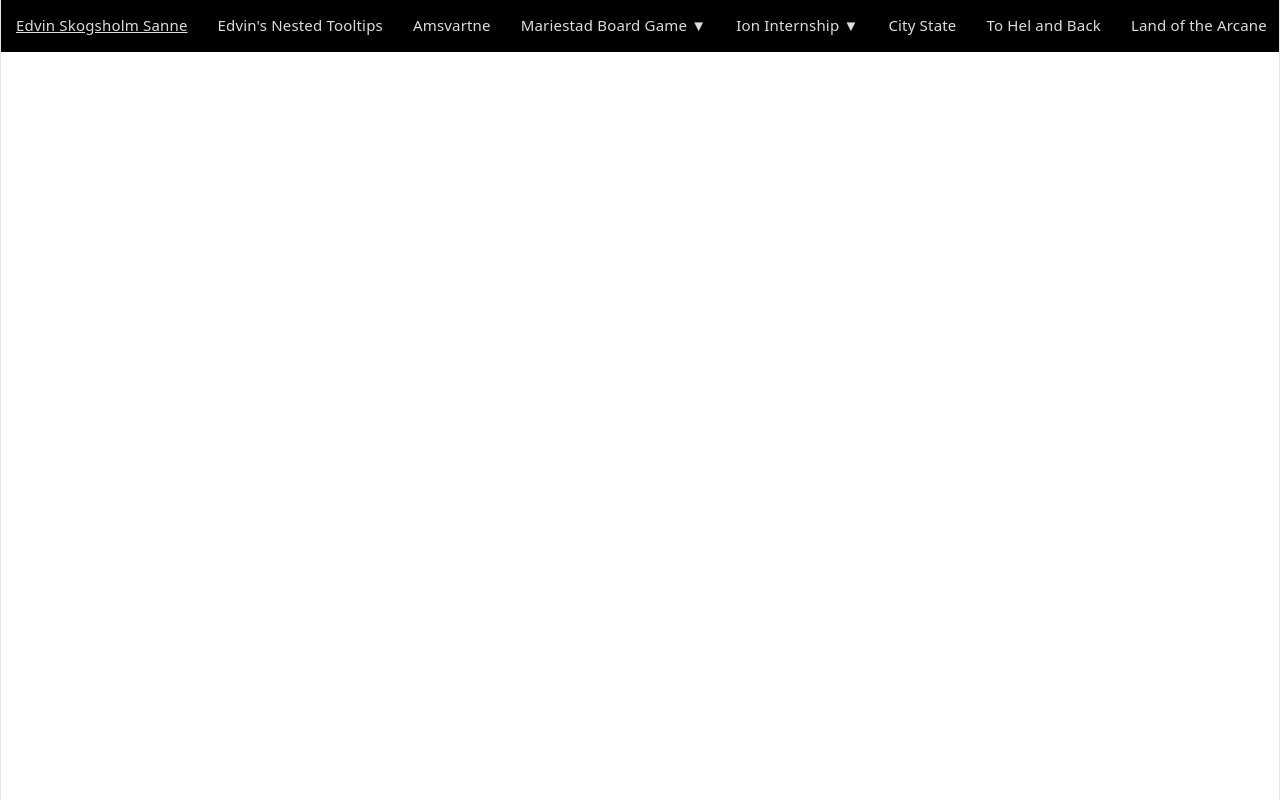
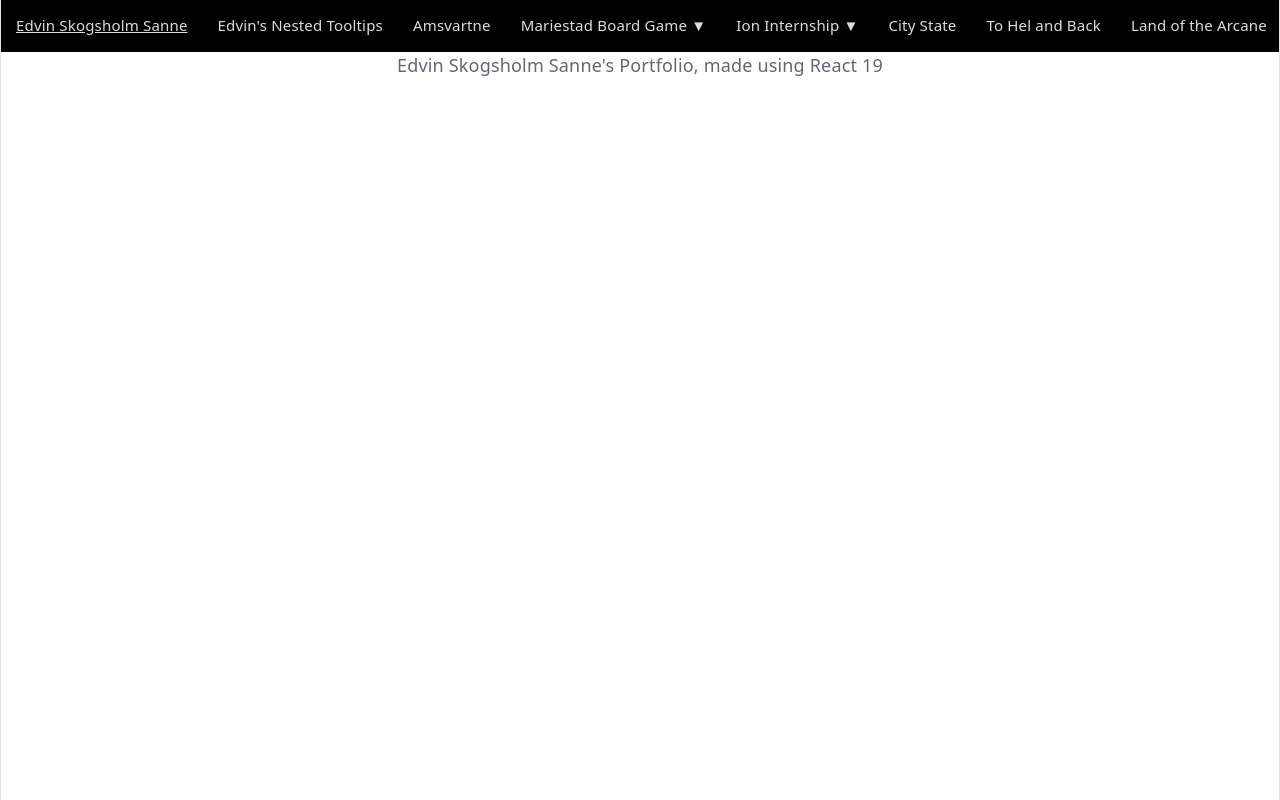
Before and after one commit to Acasez/acasez.github.io, a React (Vite) app: page / in a window 1280 px wide. Shown: the top 800 px of the page. Built offline with nearby package versions, Linux system fonts and the light colour scheme.

Commit message:
Added a footer

```diff
--- a/src/App.tsx
+++ b/src/App.tsx
@@ -3,6 +3,7 @@ import { Routes, Route, useLocation } from "react-router-dom";
 import { Suspense, useEffect } from "react";
 import { routes } from "./Routes/config.ts";
 import MainHeader from "./components/MainHeader";
+import Footer from "./components/Footer.tsx";
 
 export default function App() {
   const { pathname } = useLocation();
@@ -21,6 +22,7 @@ export default function App() {
           ))}
         </Routes>
       </Suspense>
+      <Footer />
     </>
   );
 }
--- /dev/null
+++ b/src/components/Footer.tsx
@@ -0,0 +1,3 @@
+export default function Footer() {
+  return <>Edvin Skogsholm Sanne's Portfolio, made using React 19</>;
+}
```
